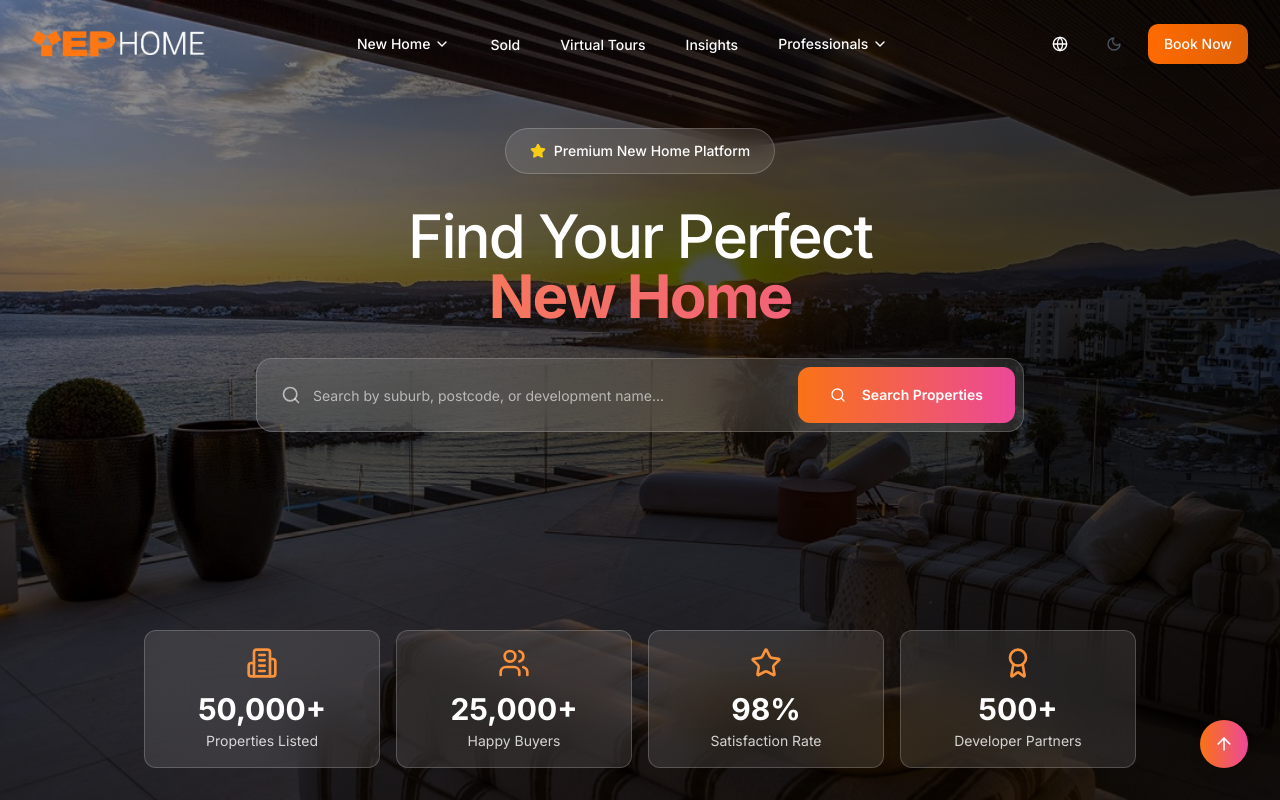
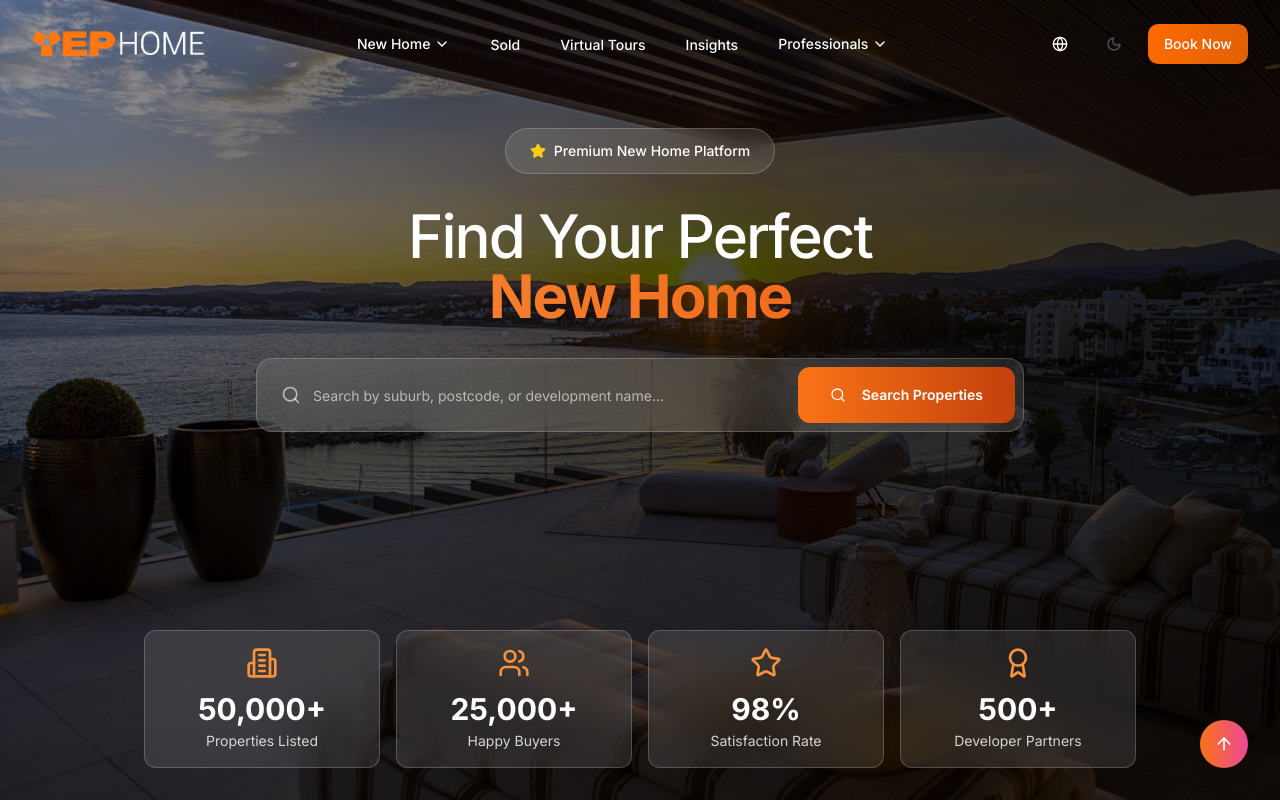
Before and after one commit to sherry-dong-11/modern-seaside-stay-778, a React (Vite) app: page / in a window 1280 px wide. Shown: the top 800 px of the page. Built offline with nearby package versions, Linux system fonts and the light colour scheme.

Commit message:
Update gradient colors and CTA buttons
Update all gradient color words and CTA buttons to be orange.

```diff
--- a/src/components/ModernHeroSection.tsx
+++ b/src/components/ModernHeroSection.tsx
@@ -163,7 +163,7 @@ export default function ModernHeroSection() {
             delay: 0.8,
             duration: 0.8,
             ease: "easeOut"
-          }} className="block bg-gradient-to-r from-orange-400 to-pink-500 bg-clip-text text-transparent md:text-5xl lg:text-6xl font-bold text-6xl">New Home</motion.span>
+          }} className="block bg-gradient-to-r from-orange-400 to-orange-600 bg-clip-text text-transparent md:text-5xl lg:text-6xl font-bold text-6xl">New Home</motion.span>
           </motion.h1>
 
 
@@ -184,7 +184,7 @@ export default function ModernHeroSection() {
                   <Search className="absolute left-4 top-1/2 transform -translate-y-1/2 text-white/60 h-5 w-5" />
                   <Input placeholder="Search by suburb, postcode, or development name..." className="pl-12 bg-transparent border-none text-white placeholder:text-white/60 text-lg h-14 focus:ring-0" />
                 </div>
-                <Button size="lg" className="bg-gradient-to-r from-orange-500 to-pink-500 hover:from-orange-600 hover:to-pink-600 text-white px-8 h-14 rounded-xl font-semibold transition-all duration-300 hover:scale-105 hover:shadow-xl">
+                <Button size="lg" className="bg-gradient-to-r from-orange-500 to-orange-700 hover:from-orange-600 hover:to-orange-800 text-white px-8 h-14 rounded-xl font-semibold transition-all duration-300 hover:scale-105 hover:shadow-xl">
                   <Search className="w-5 h-5 mr-2" />
                   Search Properties
                 </Button>
```
